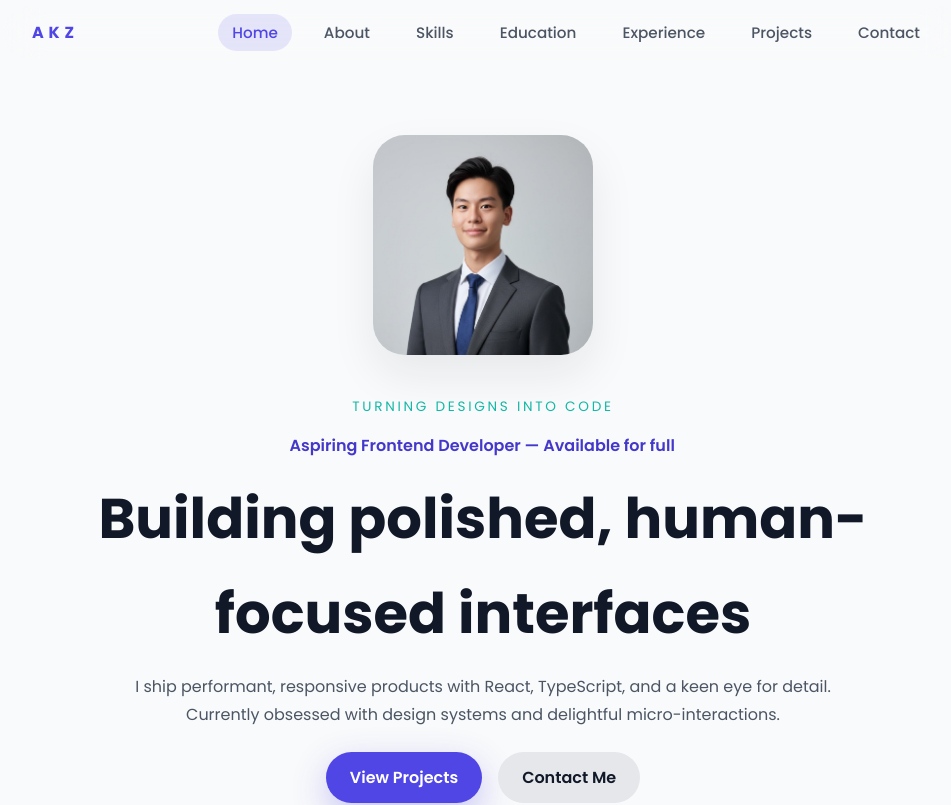
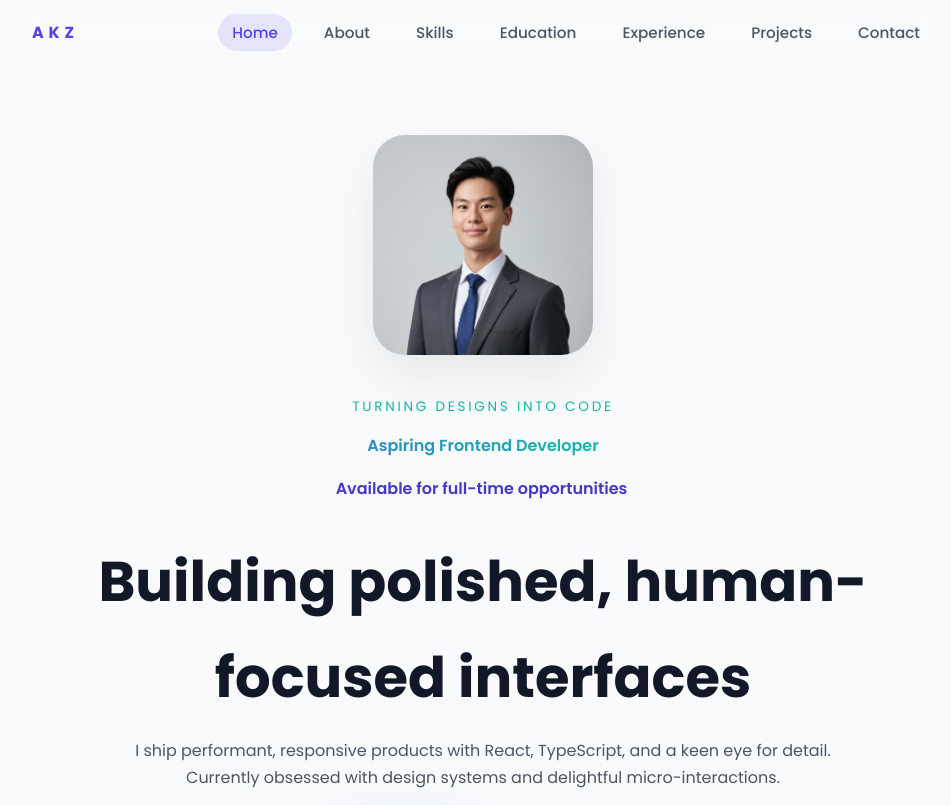
Before and after one commit to Aung-Khant-Zin/aungkhantzin-portfolio, a React (Vite) app: page / in a window 1280 px wide. Shown: the top 805 px of the page, without its empty margins (157-1108 px from the left). Built offline with nearby package versions, Linux system fonts and the light colour scheme.

Commit message:
Update: animation

```diff
--- a/src/components/Header.jsx
+++ b/src/components/Header.jsx
@@ -8,9 +8,8 @@ export default function Header() {
         <img src={profile} alt="Aung Khant Zin" className="profile-pic" />
       </div>
       <p className="eyebrow">Turning Designs into Code</p>
-      <p className="typewriter">
-        Aspiring Frontend Developer — Available for full-time opportunities
-      </p>
+      <p className="typewriter typewriter-primary">Aspiring Frontend Developer</p>
+      <p className="typewriter typewriter-secondary">Available for full-time opportunities</p>
       <h1>Building polished, human-focused interfaces</h1>
       <p className="lead">
         I ship performant, responsive products with React, TypeScript, and a
--- a/src/styles/main.css
+++ b/src/styles/main.css
@@ -287,16 +287,33 @@ main {
 }
 
 .typewriter {
+  display: block;
   margin: 12px auto;
   max-width: 60ch;
   font-weight: 600;
   font-size: 1rem;
   color: var(--primary-dark);
+}
+
+.typewriter-primary {
+  white-space: normal;
+  color: transparent;
+  background: linear-gradient(90deg, var(--primary) 0%, var(--accent) 50%, var(--primary) 100%);
+  background-size: 200%;
+  -webkit-background-clip: text;
+  background-clip: text;
+  animation: gradientShift 6s linear infinite;
+}
+
+.typewriter-secondary {
+  margin-top: 4px;
+  display: inline-block;
   white-space: nowrap;
   overflow: hidden;
   border-right: 3px solid var(--primary);
-  animation: typing 8s steps(60, end) infinite, caret 1s steps(1) infinite;
+  animation: typingSecondary 10s steps(45, end) infinite, caret 1s steps(1) infinite;
 }
+
 
 .header h1 {
   font-size: clamp(2.25rem, 5vw, 3.5rem);
@@ -646,18 +663,33 @@ main {
   color: var(--muted);
 }
 
-@keyframes typing {
+@keyframes typingSecondary {
   0% {
     width: 0;
   }
   40% {
+    width: 0;
+  }
+  65% {
     width: 100%;
   }
-  70% {
+  80% {
     width: 100%;
+  }
+  95% {
+    width: 0;
   }
   100% {
     width: 0;
+  }
+}
+
+@keyframes gradientShift {
+  0% {
+    background-position: 0% 50%;
+  }
+  100% {
+    background-position: 200% 50%;
   }
 }
 
```
